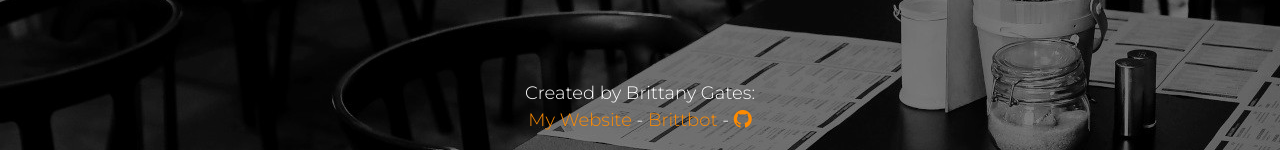
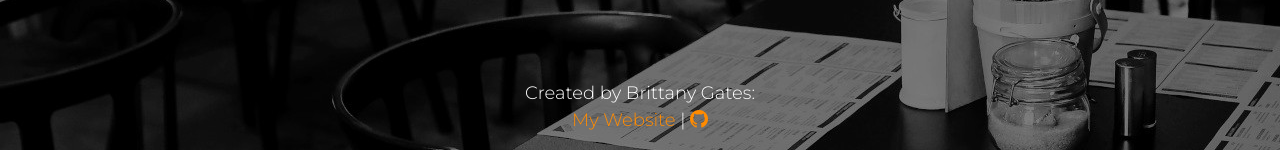
Before and after one commit to brittbot-bgates/where-should-i-go-eat, a Flask app: page / in a window 1280 px wide. Shown: the part 650-800 px from the top of the page. Run offline with Flask 2, Linux system fonts and the light colour scheme; parts of the project's set-up code (start-up, migrations or seed data) failed here and were passed over.

Commit message:
041122-update
Updated footer to remove links

```diff
--- a/templates/index.html
+++ b/templates/index.html
@@ -52,7 +52,7 @@
     </div>
   </div>
   <div class="col desktop-social-media mobile-small-social-media mobile-large-social-media">
-    <p>Created by Brittany Gates:<br><a href="https://www.brittanygates.me" title="My Blog" target="_blank">My Website</a> - <a href="https://brittbot.com/" title="Brittbot" target="_blank">Brittbot</a> - <a href="https://github.com/brittbot-bgates" title="My Github" target="_blank"><i class="bi bi-github"></i></a></p>
+    <p>Created by Brittany Gates:<br><a href="https://www.brittanygates.me" title="My Blog" target="_blank">My Website</a> | <a href="https://github.com/brittbot-bgates" title="My Github" target="_blank"><i class="bi bi-github"></i></a></p>
   </div>
 
   <script src="https://cdn.jsdelivr.net/npm/bootstrap@5.1.1/dist/js/bootstrap.bundle.min.js" integrity="sha384-/bQdsTh/da6pkI1MST/rWKFNjaCP5gBSY4sEBT38Q/9RBh9AH40zEOg7Hlq2THRZ" crossorigin="anonymous"></script>
```
